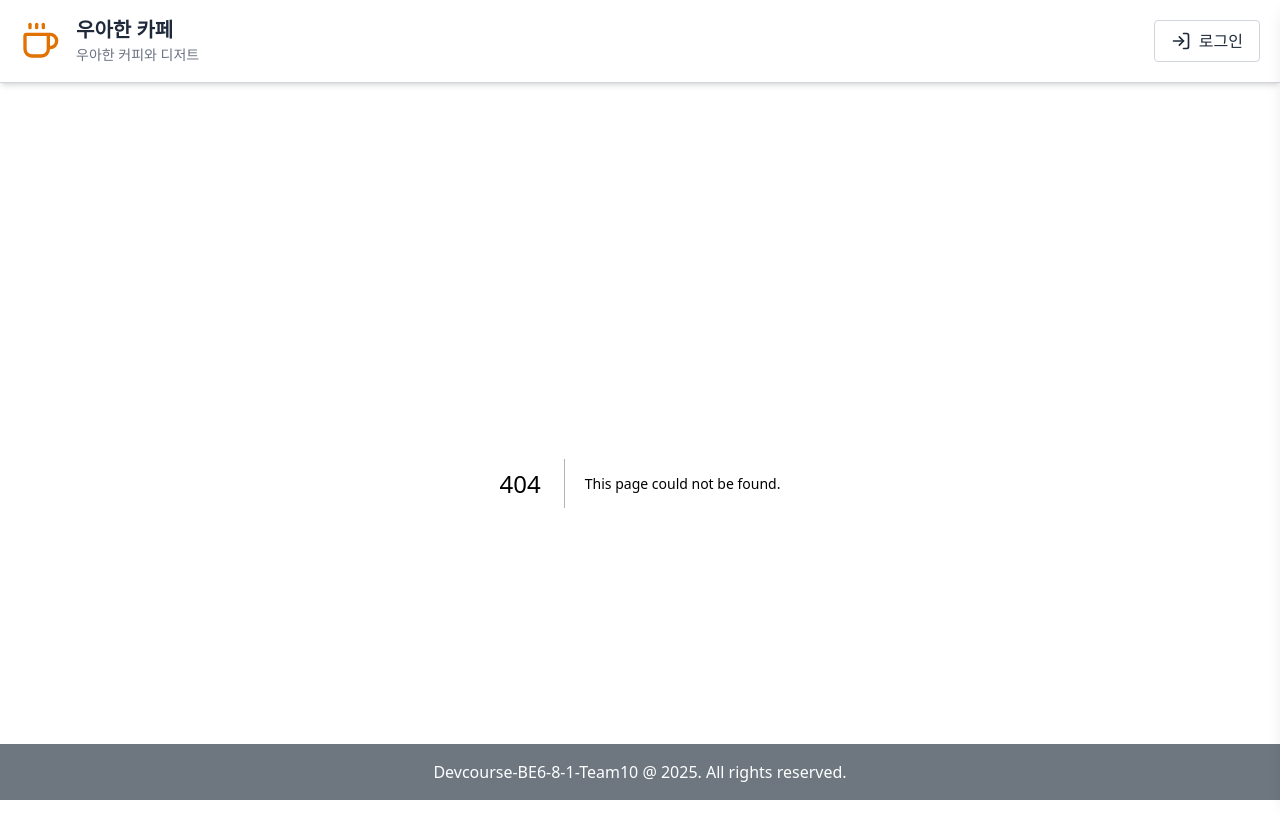
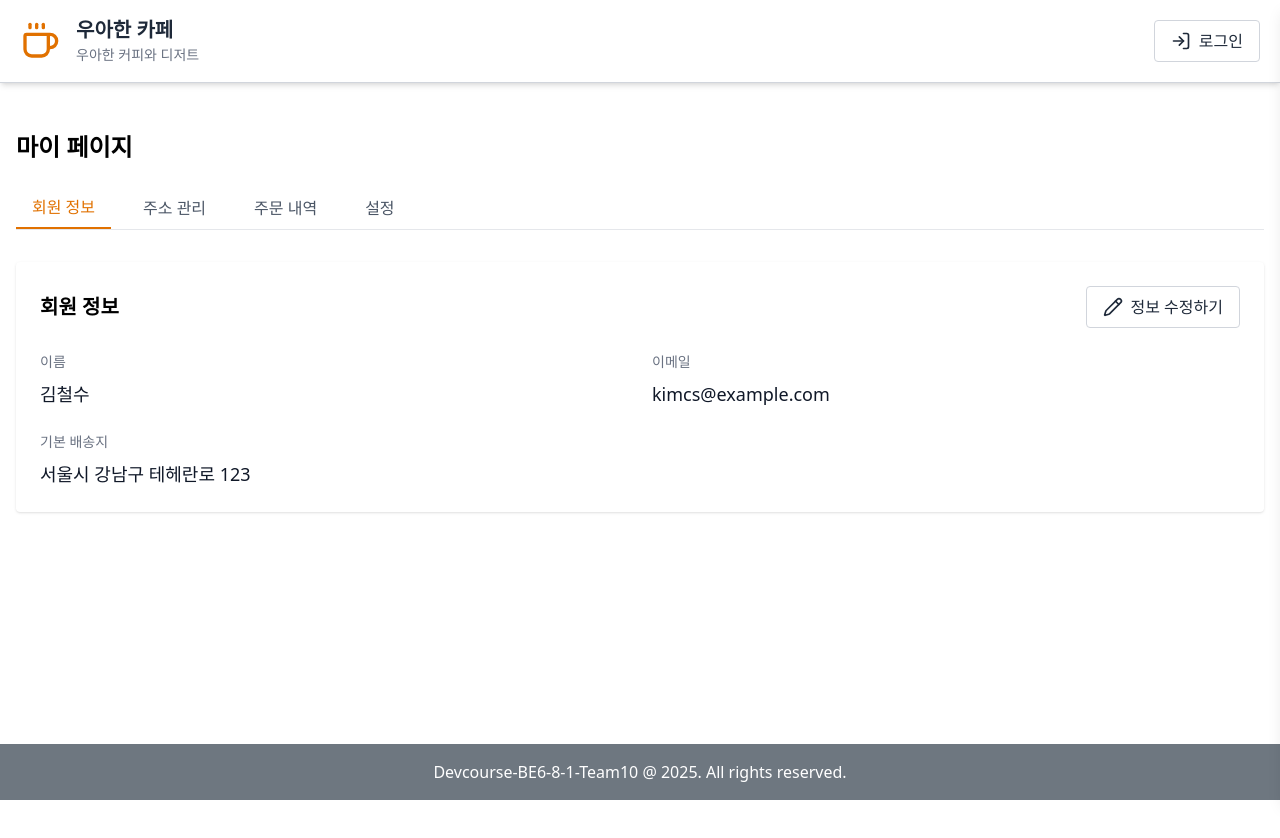
Before and after one commit to Devcourse-BE6-8-1-Team10/Frontend, a Next.js app: page /member/mypage in a window 1280 px wide. Before the commit this address had no page. Shown: the top 838 px of the page. After the commit the page ends 800 px from the top, so only its background shows below. Built offline with nearby package versions, Linux system fonts and the light colour scheme.

Commit message:
feat: 마이 페이지 추가

```diff
--- a/components/layout/Header.tsx
+++ b/components/layout/Header.tsx
@@ -50,7 +50,11 @@ const Header = () => {
                 <div className="flex items-center space-x-4">
                   {isAdmin && <Button icon={Shield} text="관리자 페이지" />}
 
-                  <Button icon={User} text="마이 페이지" />
+                  <Button
+                    icon={User}
+                    text="마이 페이지"
+                    onClick={() => router.push("/member/mypage")}
+                  />
                   <Button
                     icon={ShoppingCart}
                     text="장바구니"
--- /dev/null
+++ b/components/mypage/AddressPanel.tsx
@@ -0,0 +1,55 @@
+import Button from "@/components/common/Button";
+import { Plus, Edit } from "lucide-react";
+
+export default function AddressPanel() {
+  // 예시 데이터
+  const addresses = [
+    {
+      id: 1,
+      label: "서울시 강남구 테헤란로 123",
+      isDefault: true,
+    },
+    {
+      id: 2,
+      label: "경기도 성남시 분당구 수내동 456",
+      isDefault: false,
+    },
+  ];
+
+  return (
+    <section className="bg-white shadow p-6 rounded">
+      <div className="flex justify-between items-center mb-6">
+        <h2 className="text-xl font-semibold">주소 관리</h2>
+        <Button
+          icon={Plus}
+          text="주소 추가"
+          onClick={() => console.log("주소 추가")}
+          className="border-amber-600 text-amber-600 hover:bg-amber-50"
+        />
+      </div>
+
+      <ul className="space-y-4">
+        {addresses.map((address) => (
+          <li
+            key={address.id}
+            className="border border-gray-200 rounded p-4 flex justify-between items-center"
+          >
+            <div>
+              <p className="text-lg text-gray-900 font-medium">
+                {address.label}
+              </p>
+              {address.isDefault && (
+                <span className="text-sm text-amber-600 font-medium">
+                  (기본 배송지)
+                </span>
+              )}
+            </div>
+            <button className="text-base text-amber-600 hover:underline font-medium">
+              수정
+            </button>
+          </li>
+        ))}
+      </ul>
+    </section>
+  );
+}
--- /dev/null
+++ b/components/mypage/MypageTabs.tsx
@@ -0,0 +1,34 @@
+interface Props {
+  activeTab: string;
+  setActiveTab: (tab: "info" | "address" | "orders" | "settings") => void;
+}
+
+export default function MypageTabs({ activeTab, setActiveTab }: Props) {
+  const tabs = [
+    { id: "info", label: "회원 정보" },
+    { id: "address", label: "주소 관리" },
+    { id: "orders", label: "주문 내역" },
+    { id: "settings", label: "설정" },
+  ];
+
+  return (
+    <nav className="border-b border-gray-200 flex space-x-4">
+      {tabs.map((tab) => {
+        const isActive = activeTab === tab.id;
+        return (
+          <button
+            key={tab.id}
+            onClick={() => setActiveTab(tab.id as any)}
+            className={`px-4 py-2 text-base font-medium ${
+              isActive
+                ? "border-b-2 border-amber-600 text-amber-600"
+                : "text-gray-600 hover:text-amber-600 hover:border-b-2 hover:border-amber-300"
+            }`}
+          >
+            {tab.label}
+          </button>
+        );
+      })}
+    </nav>
+  );
+}
--- /dev/null
+++ b/components/mypage/OrdersPanel.tsx
@@ -0,0 +1,53 @@
+import Button from "@/components/common/Button";
+import { Search } from "lucide-react";
+
+export default function OrdersPanel() {
+  // 예시 주문 데이터
+  const orders = [
+    {
+      id: "123456",
+      date: "2025-07-01",
+      status: "배송완료",
+    },
+    {
+      id: "123457",
+      date: "2025-07-10",
+      status: "배송중",
+    },
+  ];
+
+  return (
+    <section className="bg-white shadow p-6 rounded">
+      <div className="flex justify-between items-center mb-6">
+        <h2 className="text-xl font-semibold">주문 내역</h2>
+        {/* 정렬을 위해 더미 버튼 추가 */}
+        <Button icon={Search} text="상세 조회" className="invisible" />
+      </div>
+
+      <table className="w-full text-left border-t border-gray-200">
+        <thead className="bg-gray-50">
+          <tr>
+            <th className="p-3 text-sm text-gray-500 font-medium">주문번호</th>
+            <th className="p-3 text-sm text-gray-500 font-medium">주문일</th>
+            <th className="p-3 text-sm text-gray-500 font-medium">상태</th>
+          </tr>
+        </thead>
+        <tbody>
+          {orders.map((order) => (
+            <tr key={order.id} className="border-b border-gray-100">
+              <td className="p-3 text-lg text-gray-900 font-medium">
+                {order.id}
+              </td>
+              <td className="p-3 text-lg text-gray-900 font-medium">
+                {order.date}
+              </td>
+              <td className="p-3 text-lg text-gray-900 font-medium">
+                {order.status}
+              </td>
+            </tr>
+          ))}
+        </tbody>
+      </table>
+    </section>
+  );
+}
--- /dev/null
+++ b/components/mypage/SettingsPanel.tsx
@@ -0,0 +1,26 @@
+import Button from "@/components/common/Button";
+import { Settings } from "lucide-react";
+
+export default function SettingsPanel() {
+  return (
+    <section className="bg-white shadow p-6 rounded">
+      <div className="flex justify-between items-center mb-6">
+        <h2 className="text-xl font-semibold">설정</h2>
+        <Button
+          icon={Settings}
+          text="설정 초기화"
+          onClick={() => {
+            console.log("설정 초기화");
+          }}
+          className="border-amber-600 text-amber-600 hover:bg-amber-50"
+        />
+      </div>
+
+      <ul className="space-y-6">
+        <li className="flex items-center justify-between">
+          <p className="text-gray-600">추가 설정 기능을 여기에 구현하세요.</p>
+        </li>
+      </ul>
+    </section>
+  );
+}
--- /dev/null
+++ b/components/mypage/UserInfoPanel.tsx
@@ -0,0 +1,40 @@
+import Button from "@/components/common/Button";
+import { Pencil } from "lucide-react";
+
+export default function UserInfoPanel() {
+  // 예시 데이터
+  const userInfo = {
+    name: "김철수",
+    email: "kimcs@example.com",
+    address: "서울시 강남구 테헤란로 123",
+  };
+
+  return (
+    <section className="bg-white shadow p-6 rounded">
+      <div className="flex justify-between items-center mb-6">
+        <h2 className="text-xl font-semibold">회원 정보</h2>
+        <Button
+          icon={Pencil}
+          text="정보 수정하기"
+          onClick={() => console.log("정보 수정")}
+          className="border-amber-600 text-amber-600 hover:bg-amber-50"
+        />
+      </div>
+
+      <div className="grid grid-cols-1 md:grid-cols-2 gap-6">
+        <div>
+          <label className="block text-sm text-gray-500">이름</label>
+          <p className="mt-2 text-lg text-gray-900">{userInfo.name}</p>
+        </div>
+        <div>
+          <label className="block text-sm text-gray-500">이메일</label>
+          <p className="mt-2 text-lg text-gray-900">{userInfo.email}</p>
+        </div>
+        <div className="md:col-span-2">
+          <label className="block text-sm text-gray-500">기본 배송지</label>
+          <p className="mt-2 text-lg text-gray-900">{userInfo.address}</p>
+        </div>
+      </div>
+    </section>
+  );
+}
--- /dev/null
+++ b/src/app/member/mypage/page.tsx
@@ -0,0 +1,28 @@
+"use client";
+
+import { useState } from "react";
+import MypageTabs from "@/components/mypage/MypageTabs";
+import UserInfoPanel from "@/components/mypage/UserInfoPanel";
+import AddressPanel from "@/components/mypage/AddressPanel";
+import OrdersPanel from "@/components/mypage/OrdersPanel";
+import SettingsPanel from "@/components/mypage/SettingsPanel";
+
+export default function Mypage() {
+  const [activeTab, setActiveTab] = useState<
+    "info" | "address" | "orders" | "settings"
+  >("info");
+
+  return (
+    <main className="max-w-7xl mx-auto py-12 px-4">
+      <h1 className="text-2xl font-semibold mb-6">마이 페이지</h1>
+      <MypageTabs activeTab={activeTab} setActiveTab={setActiveTab} />
+
+      <div className="mt-8">
+        {activeTab === "info" && <UserInfoPanel />}
+        {activeTab === "address" && <AddressPanel />}
+        {activeTab === "orders" && <OrdersPanel />}
+        {activeTab === "settings" && <SettingsPanel />}
+      </div>
+    </main>
+  );
+}
```
